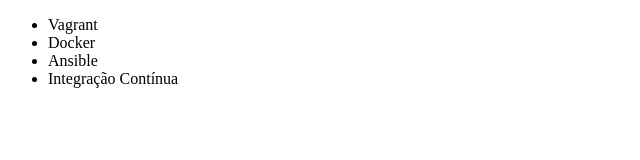
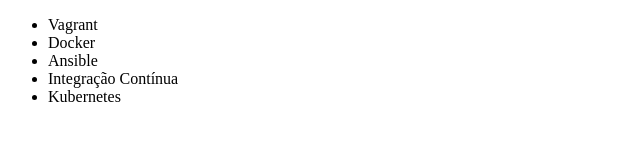
Before and after one commit to Null0San/alura-git, a plain HTML site: page index.html in a window 1280 px wide. Shown: the full height of the page, 0-640 px from the left. Drawn offline with Linux system fonts and the light colour scheme.

Commit message:
Adicionado curso de kubernetes

```diff
--- a/index.html
+++ b/index.html
@@ -2,7 +2,7 @@
 <html lang="en">
 <head>
     <meta charset="UTF-8">
-    <title>Cursos da Alura</title>
+    <title>Lista de Cursos de DevOps da Alura</title>
 </head>
 <body>
     <ul>
@@ -10,6 +10,7 @@
         <li>Docker</li>
         <li>Ansible</li>
         <li>Integração Contínua</li>
+        <li>Kubernetes</li>
     </ul>
 </body>
 </html>
```
